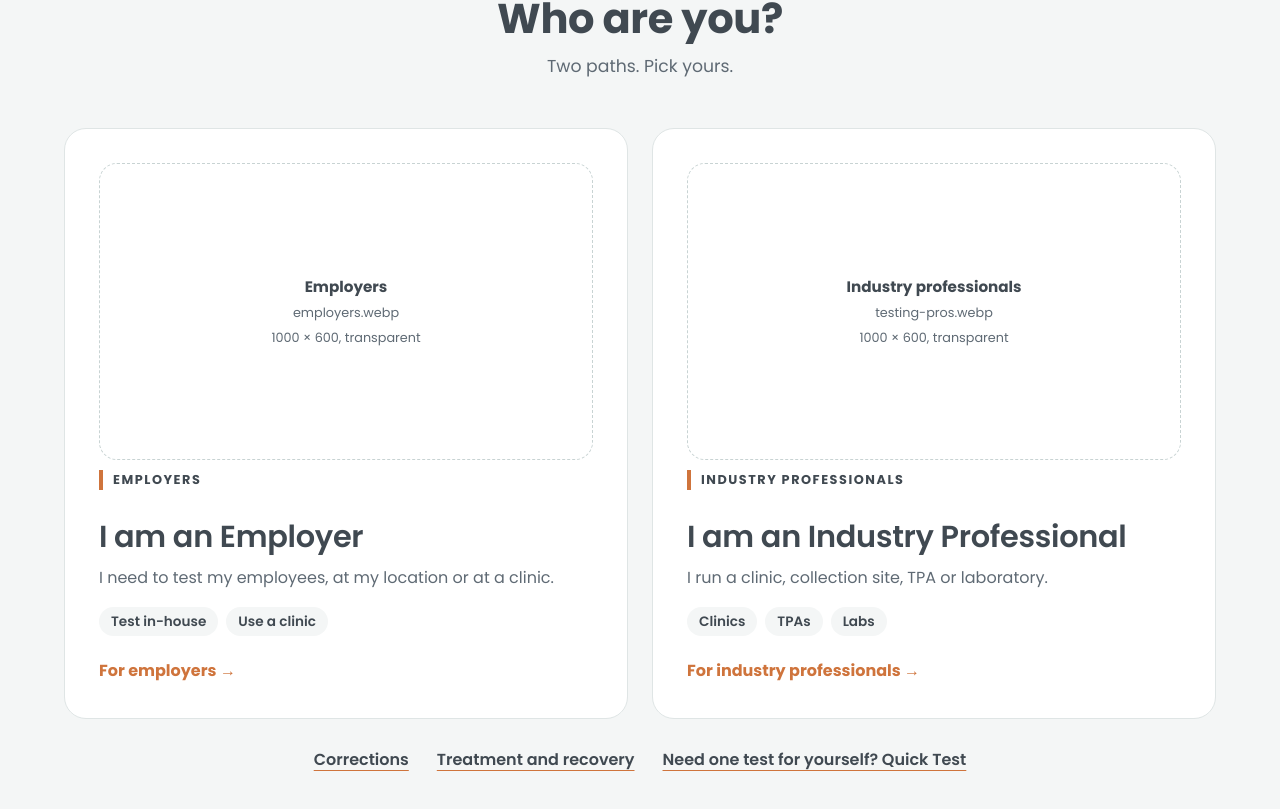
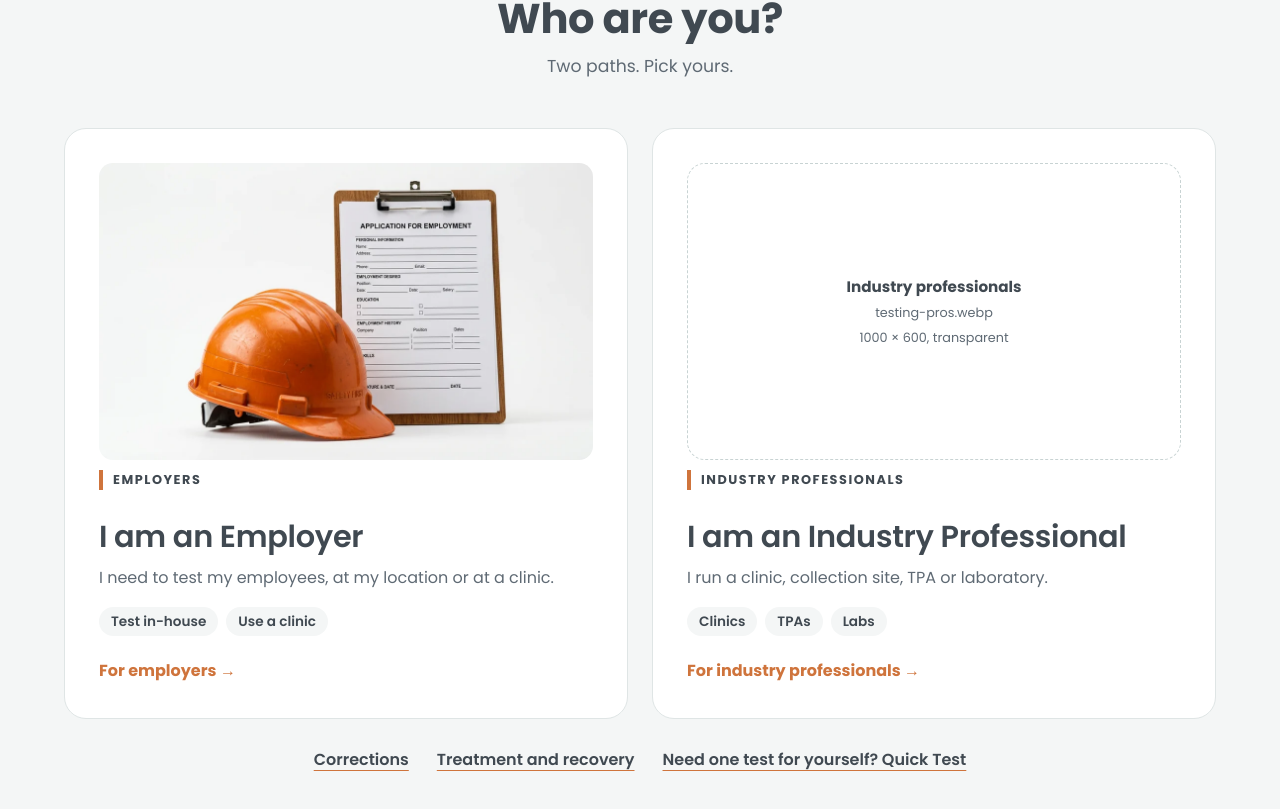
Before and after one commit to LabbNet/labb_com_Website, a Next.js app: page / in a window 1280 px wide. Shown: the part 811-1620 px from the top of the page. Built offline with nearby package versions, Linux system fonts and the light colour scheme; no server answers.

Commit message:
Home: employer image for Who are you? (hard hat and application, 1000x600)
Co-Authored-By: Claude Opus 5.5 <noreply@anthropic.com>
Claude-Session: https://claude.ai/code/session_01KcM2dKoQ8f2RZtp5KgE56T

```diff
--- a/app/globals.css
+++ b/app/globals.css
@@ -772,3 +772,4 @@ p { margin: 0 0 1em; }
 .split-more { display: flex; flex-wrap: wrap; justify-content: center; gap: 10px 28px; margin-top: 28px; font-weight: 600; }
 @media (max-width: 900px) { .paths { grid-template-columns: 1fr; } }
 .split-more a { color: var(--dark); text-decoration: underline; text-decoration-color: var(--orange); text-underline-offset: 5px; }
+.split-door .gslot-img { border-radius: 14px; }
--- a/app/page.tsx
+++ b/app/page.tsx
@@ -61,7 +61,7 @@ export default function Home() {
           </div>
           <div className="paths">
             <Link href="/employers" className="split-door">
-              <GraphicSlot src="/graphics/who/employers.webp" alt="" label="Employers" w={1000} h={600} sizes="520px" />
+              <GraphicSlot src="/graphics/who/employers.webp" alt="A hard hat beside a clipboard with an employment application" label="Employers" w={1000} h={600} sizes="520px" />
               <span className="eyebrow">Employers</span>
               <h3>I am an Employer</h3>
               <p>I need to test my employees, at my location or at a clinic.</p>
```
Also changed, not shown: public/graphics/who/employers.webp (added).
